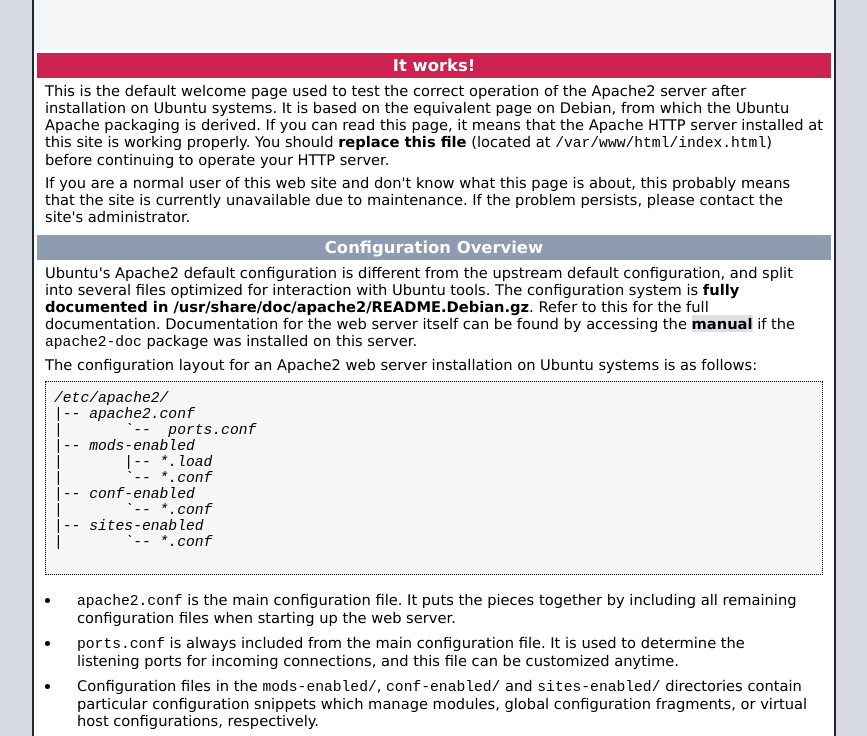
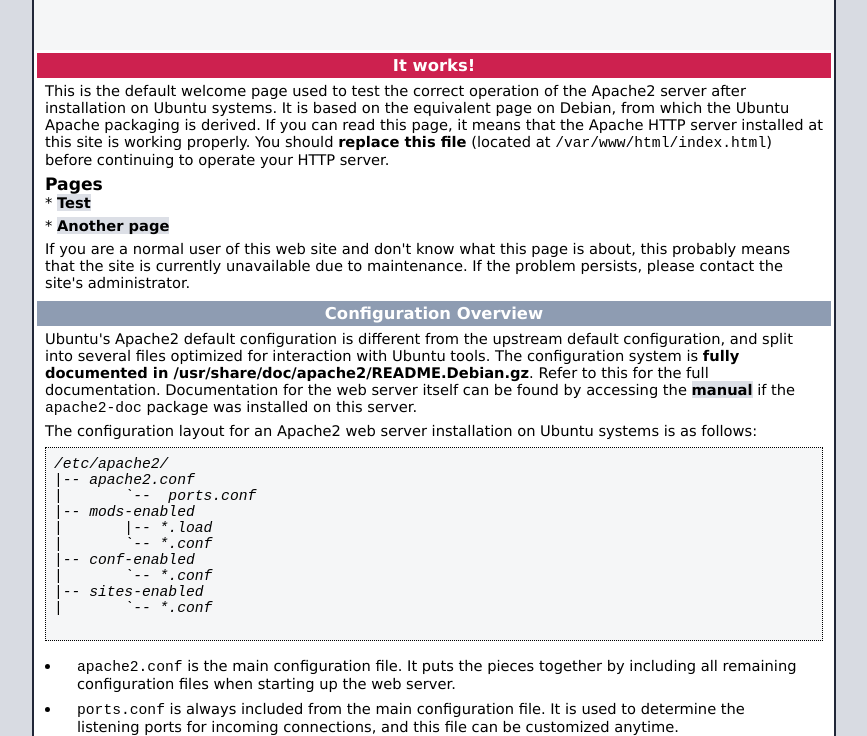
Before and after one commit to dealien/Apache-Web-Server, a plain HTML site: page index.html in a window 1280 px wide. Shown: the part 57-793 px from the top of the page, without its empty margins (206-1073 px from the left). Drawn offline with Linux system fonts and the light colour scheme.

Commit message:
added link to test.php

```diff
--- a/index.html
+++ b/index.html
@@ -233,6 +233,13 @@
                         this site is working properly. You should <b>replace this file</b> (located at
                         <tt>/var/www/html/index.html</tt>) before continuing to operate your HTTP server.
                     </p>
+                    <h3>Pages</h3>
+                    <p>
+                        * <a href="/test.php">Test</a>
+                    </p>
+                    <p>
+                        * <a href="/another-page.php">Another page</a>
+                    </p>
 
 
                     <p>
```
Lines whose indentation alone changed are shown as unchanged.
